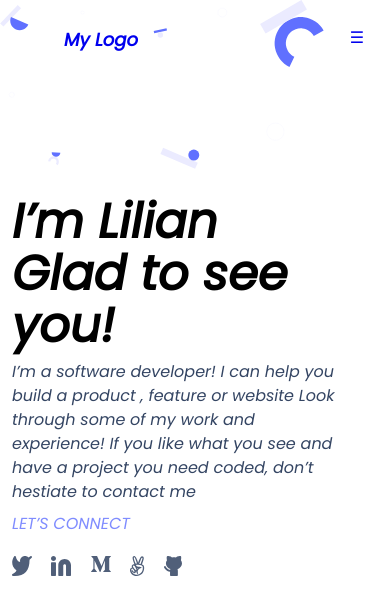
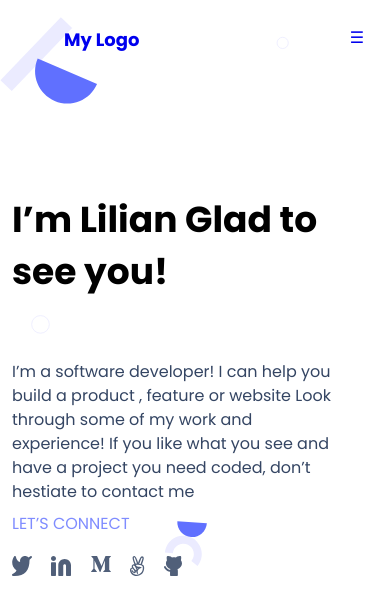
Before and after one commit to ifnotlily/My-Portfolio, a plain HTML site: page index.html in a window 390 px wide. Drawn offline with Linux system fonts and the light colour scheme.

Commit message:
Add html and css files

```diff
--- a/index.html
+++ b/index.html
@@ -1,16 +1,19 @@
 <!DOCTYPE html>
 <html lang="en">
+
 <head>
   <meta charset="UTF-8">
   <meta http-equiv="X-UA-Compatible" content="IE=edge">
   <meta name="viewport" content="width=device-width, initial-scale=1.0">
   <link rel="stylesheet" href="styles.css">
   <link rel="preconnect" href="https://fonts.gstatic.com">
-<link href="https://fonts.googleapis.com/css2?family=Poppins:ital@1&display=swap" rel="stylesheet">
+  <link href="https://fonts.googleapis.com/css2?family=Poppins:wght@100;300;400;700&display=swap" rel="stylesheet" />
   <title>Portfolio</title>
 </head>
+
 <body>
- <header> <nav id="menu-top">
+  <header>
+    <nav id="menu-top">
       <ul class="topnav">
         <li class="topnav-logo"><a href="#">My Logo</a></li>
         <li class="topnav-right"><a href="#">Home</a></li>
@@ -18,14 +21,18 @@
         <li class="topnav-right"><a href="#">Portfolio</a></li>
         <li class="dropdownIcon"><a href="#">&#9776;</a></li>
       </ul>
-</nav>  </header>
+    </nav>
+  </header>
 
- <div class="flex-container">
+  <section class="flex-container">
     <div class="name">
       <h1>I’m Lilian
         Glad to see you!</h1>
     </div>
-  <div class="description"><p>I’m a software developer! I can help you build a product , feature or website Look through some of my work and experience! If you like what you see and have a project you need coded, don’t hestiate to contact me</p></div>
+    <div class="description">
+      <p>I’m a software developer! I can help you build a product , feature or website Look through some of my work and
+        experience! If you like what you see and have a project you need coded, don’t hestiate to contact me</p>
+    </div>
     <div class="connect">
       <a href="#" class="connect">LET’S CONNECT</a>
     </div>
@@ -33,7 +40,7 @@
     <div class="social-icons">
       <ul class="social-icons">
         <li class="social-icon">
-        <a href="https://twitter.com/ifnotlily"> <img src="images/twitter.svg" alt="Lilian's Twitter" />  </a>
+          <a href="https://twitter.com/ifnotlily"> <img src="images/twitter.svg" alt="Lilian's Twitter" /> </a>
         </li>
         <li class="social-icon">
           <a href="https://www.linkedin.com/in/lilian-francis/">
@@ -42,10 +49,10 @@
         </li>
         <li class="social-icon">
           <a href="https://medium.com/@chatwitlily/">
-          <img src="images/medium.svg" alt="Lilian's Medium" />  </a>
+            <img src="images/medium.svg" alt="Lilian's Medium" /> </a>
         </li>
         <li class="social-icon">
-        <a href="https://angel.co/u/lilian-francis">  <img src="images/angellist.svg" alt="Lilian's AngelList" />
+          <a href="https://angel.co/u/lilian-francis"> <img src="images/angellist.svg" alt="Lilian's AngelList" />
           </a>
         </li>
         <li class="social-icon">
@@ -55,7 +62,8 @@
         </li>
       </ul>
     </div>
-</div>
+  </section>
 
 </body>
+
 </html>
--- a/styles.css
+++ b/styles.css
@@ -1,6 +1,6 @@
 body {
   background: url(images/Headerbg.svg) no-repeat;
-  background-size: auto;
+  background-size: 100% 100%;
   line-height: 1;
   margin: 0;
   font-family: "Poppins", sans-serif;
@@ -115,7 +115,7 @@ ul.topnav li.dropdownIcon {
 
   body {
     background: url(images/Headerbg.svg) no-repeat;
-    background-size: 327px;
+    background-size: auto 100%;
     line-height: 1;
     margin: 0;
     font-family: "Poppins", sans-serif;
```
Lines whose indentation alone changed are shown as unchanged.
